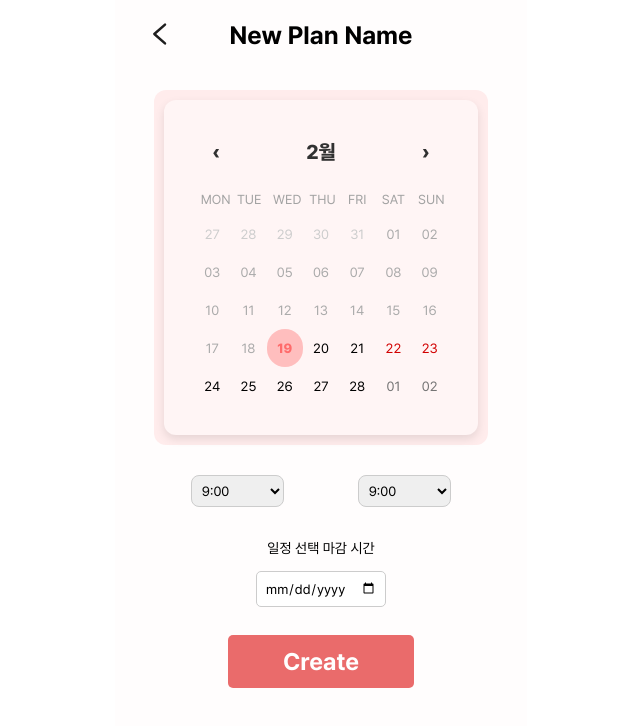
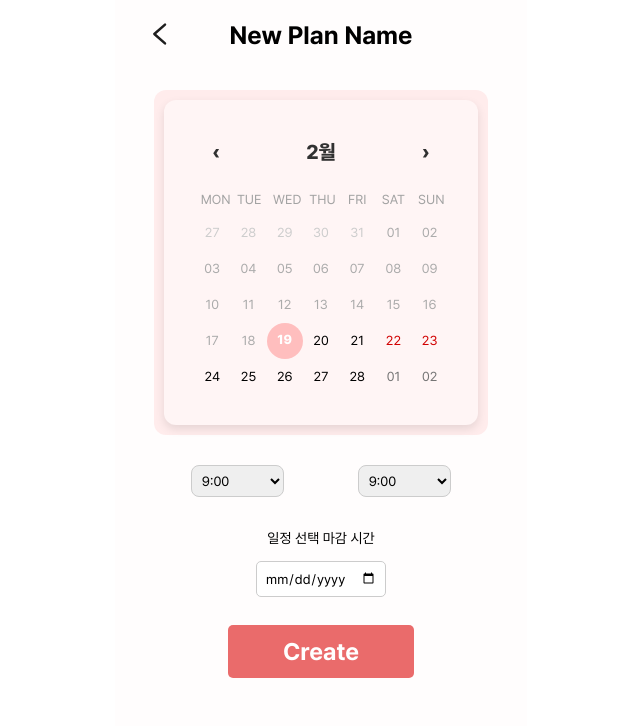
Before and after one commit to dusskdus/calen-do_FE, a React (Create React App) app in the folder calendo-fe/: page /plan in a window 1280 px wide. Shown: the top 726 px of the page, without its empty margins (319-959 px from the left). Built offline with nearby package versions, Linux system fonts and the light colour scheme.

Commit message:
fix: 캘린더 css 충돌 해결

```diff
--- a/calendo-fe/src/pages/create/styled.js
+++ b/calendo-fe/src/pages/create/styled.js
@@ -149,6 +149,10 @@ export const StyledCalendar = styled(Calendar)`
         color: rgb(163, 163, 163) !important;
     }
 
+    .react-calendar__month-view__weekdays {
+    padding: 0;
+}
+
     .react-calendar__month-view__weekdays abbr[title] {
         text-decoration: none !important; /* ✅ 점선 제거 */
         border-bottom: none !important; /* ✅ 혹시 모를 밑줄 제거 */
@@ -157,9 +161,10 @@ export const StyledCalendar = styled(Calendar)`
     /* 날짜 선택 */
     .react-calendar__tile {
         border-radius: 8px !important;
-        padding: 10px !important;
+        padding: 9px !important;
         background: transparent !important;
         transition: 0.3s !important;
+        height: auto !important;
     }
 
     /* 오늘 날짜 */
@@ -168,6 +173,21 @@ export const StyledCalendar = styled(Calendar)`
         font-weight: bold !important;
         color: #ff6b6b !important;
         border-radius: 35px !important;
+    }
+
+    .react-calendar__tile--now abbr {
+        color:rgb(255, 255, 255) !important;
+        background:rgb(255, 190, 190) !important;
+        border-radius: 50%;
+        width: 0;
+        height: 16px;
+        display: flex;
+        align-items: center;
+        justify-content: center;
+    }
+
+    .react-calendar__tile--now abbr:hover {
+        background:rgba(255, 107, 107, 0.53) !important;
     }
 
     /* 선택된 날짜 */
@@ -183,6 +203,13 @@ export const StyledCalendar = styled(Calendar)`
         background:rgba(255, 107, 107, 0.53) !important;
         border-radius: 35px !important;
     }
+
+    .react-calendar__tile abbr {
+    font-size: 13px;
+    margin-bottom: 0px;
+}
+
+
 `;
 
 
--- a/calendo-fe/src/pages/schedule/WholeSchedule.css
+++ b/calendo-fe/src/pages/schedule/WholeSchedule.css
@@ -5,7 +5,7 @@ body {
 }
 
 /* App Bar */
-.whole-schedule {
+
 .app-bar {
   display: flex;
   justify-content: space-between;
@@ -737,5 +737,3 @@ body {
 .modal-confirm-btn:hover {
   background-color: #e05252;
 }
-
-}
--- a/calendo-fe/src/pages/schedule/WholeSchedule.jsx
+++ b/calendo-fe/src/pages/schedule/WholeSchedule.jsx
@@ -57,6 +57,7 @@ const WholeSchedule = () => {
   const [projectData, setProjectData] = useState({
     [defaultProject]: { events: {}, todoLists: {} },
   });
+
 
   useEffect(() => {
     setProjects((prev) => {
@@ -968,7 +969,6 @@ const addEvent = async () => {
   };
 
   return (
-    <div className="whole-schedule">
     <div className="schedule-container">
       {/* App Bar */}
       <div className="app-bar">
@@ -1038,9 +1038,9 @@ const addEvent = async () => {
         </div>
 
         <div className="app-bar-right">
-          <img src={alertIcon} className="icon" />
+          <img src={alertIcon} className="icon" onClick={() => navigate("/alert")}/>
           <img src={addProjectIcon} className="icon" onClick={() => setIsProjectModalOpen(true)} />
-          <img src={timeIcon} className="icon" />
+          <img src={timeIcon} className="icon" onClick={() => navigate("/plan")}/>
           <img src={profileIcon} className="icon" onClick={() => navigate("/mypage")} />
 
         </div>
@@ -1414,7 +1414,6 @@ const addEvent = async () => {
       </Modal>
       )}
     </div>
-    </div>
   );
 };
 
```
